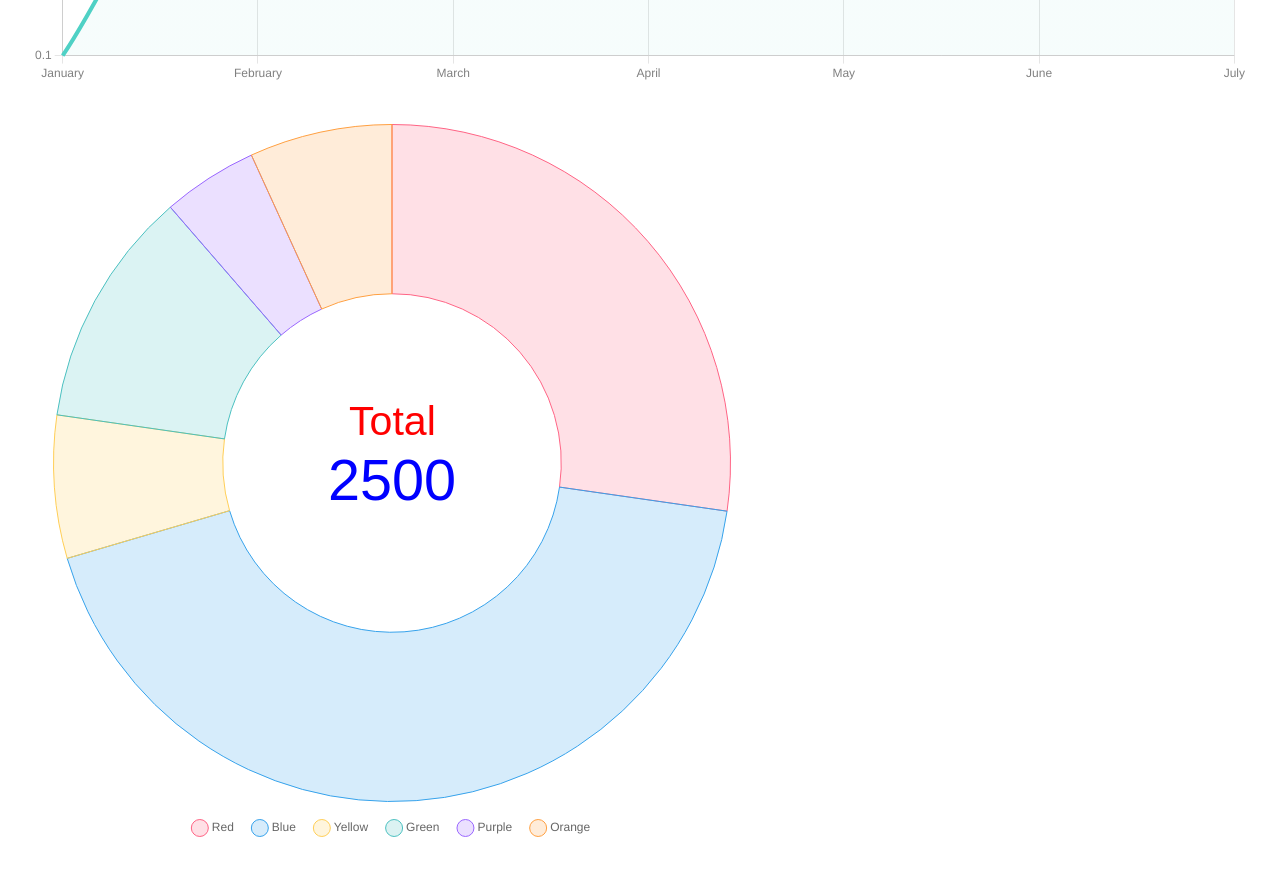
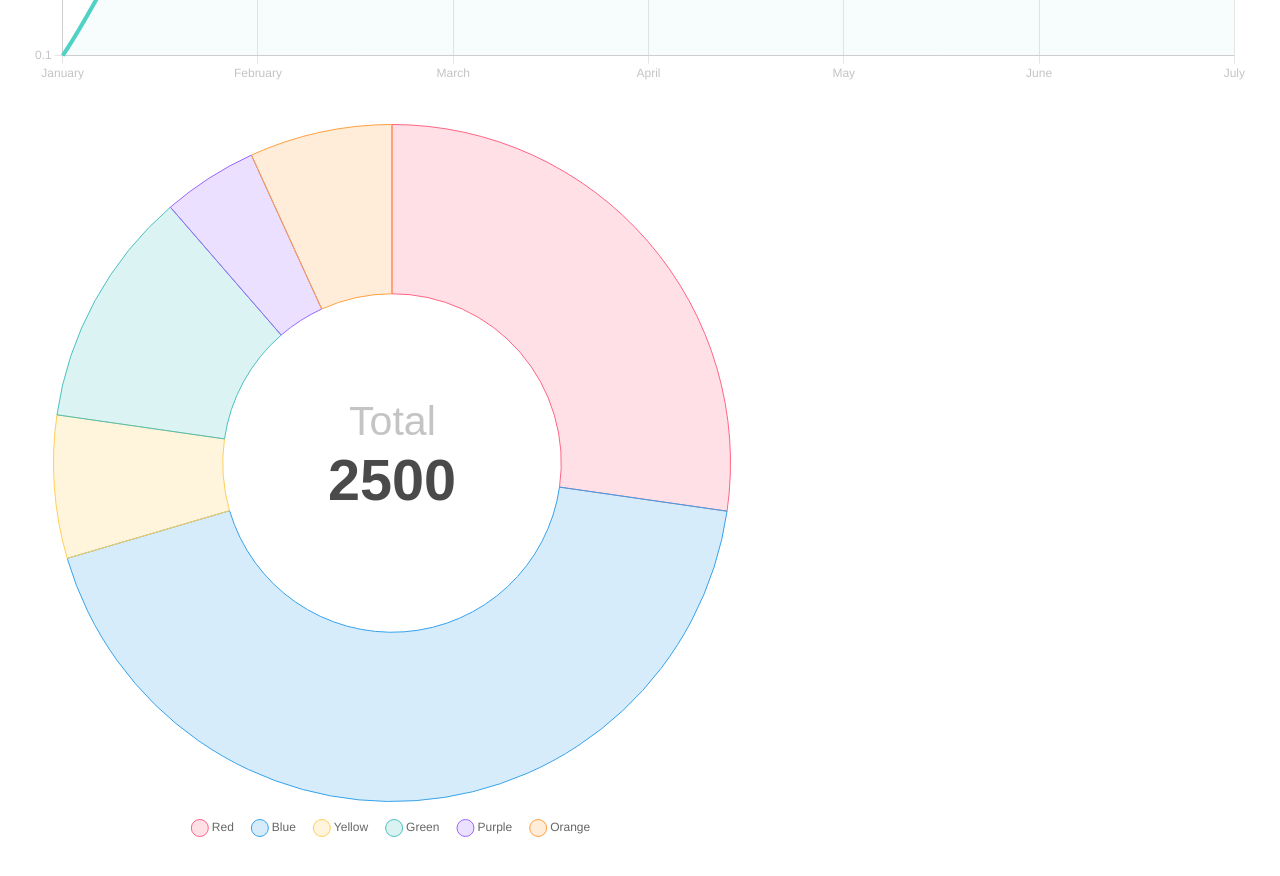
Before and after one commit to radenlarko/Chart-Test, a Next.js app: page / in a window 1280 px wide. Shown: the part 580-1456 px from the top of the page. Built offline with nearby package versions, Linux system fonts and the light colour scheme.

Commit message:
update color

```diff
--- a/components/AreaChart2.tsx
+++ b/components/AreaChart2.tsx
@@ -49,10 +49,10 @@ const options: ChartOptions<"line"> = {
   },
   scales: {
     y: {
-      ticks: { color: "gray" },
+      ticks: { color: "#c4c4c4" },
     },
     x: {
-      ticks: { color: "gray" },
+      ticks: { color: "#c4c4c4" },
     },
   },
 };
--- a/components/DonutChart.tsx
+++ b/components/DonutChart.tsx
@@ -64,7 +64,7 @@ const plugins: Plugin<"doughnut">[] = [
       var fontSize = (height / 280).toFixed(2);
       ctx.font = fontSize + "em sans-serif";
       ctx.textBaseline = "middle";
-      ctx.fillStyle = "red";
+      ctx.fillStyle = "#c4c4c4";
 
       var text = "Total",
         textX = Math.round((width - ctx.measureText(text).width) / 2),
@@ -77,17 +77,17 @@ const plugins: Plugin<"doughnut">[] = [
   {
     id: "total",
     beforeDraw: function (chart) {
-      var width = chart.width,
+      const width = chart.width,
         height = chart.height,
         ctx = chart.ctx;
 
       ctx.restore();
-      var fontSize = (height / 200).toFixed(2);
-      ctx.font = fontSize + "em sans-serif";
+      const fontSize = (height / 200).toFixed(2);
+      ctx.font = "600 " + fontSize + "em sans-serif";
       ctx.textBaseline = "middle";
-      ctx.fillStyle = "blue";
+      ctx.fillStyle = "#4a4a4a";
 
-      var text = "2500",
+      const text = "2500",
         textX = Math.round((width - ctx.measureText(text).width) / 2),
         textY = height / 2;
 
```
